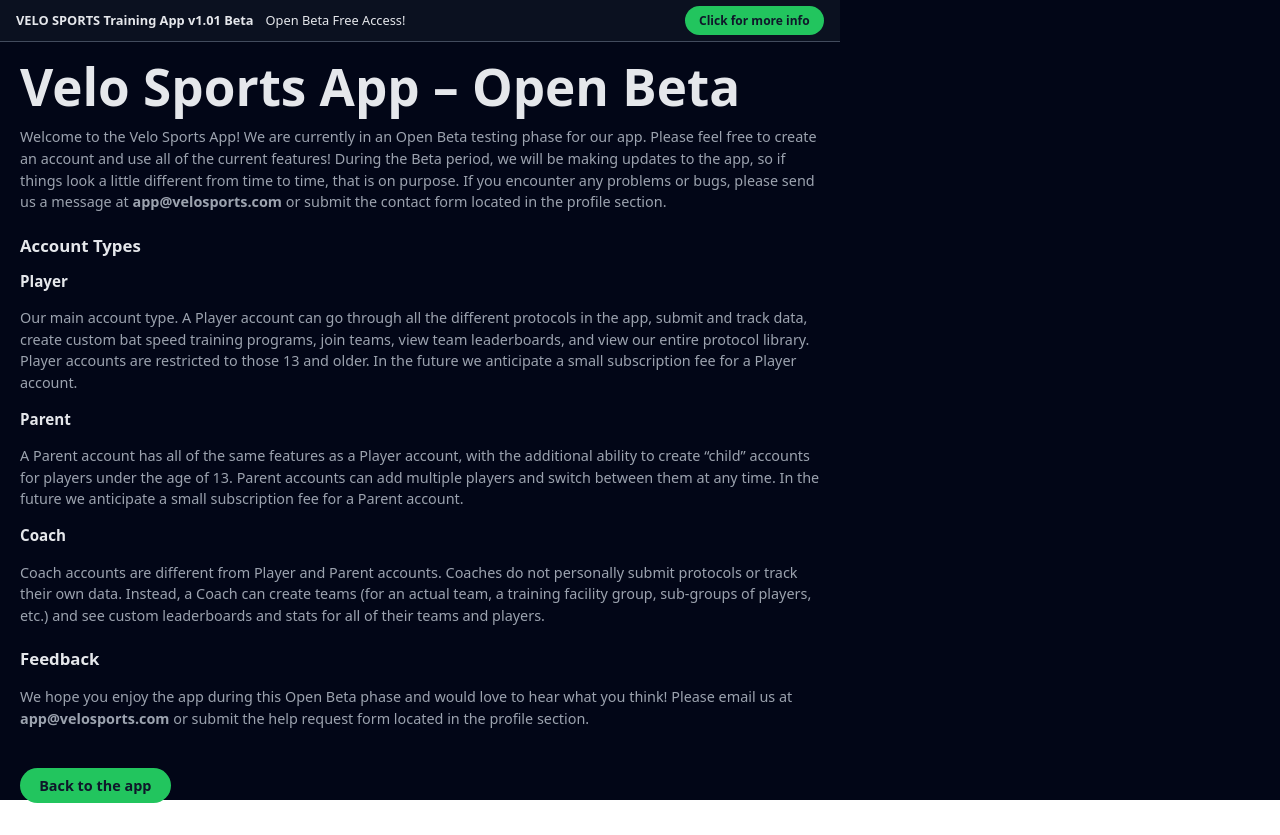
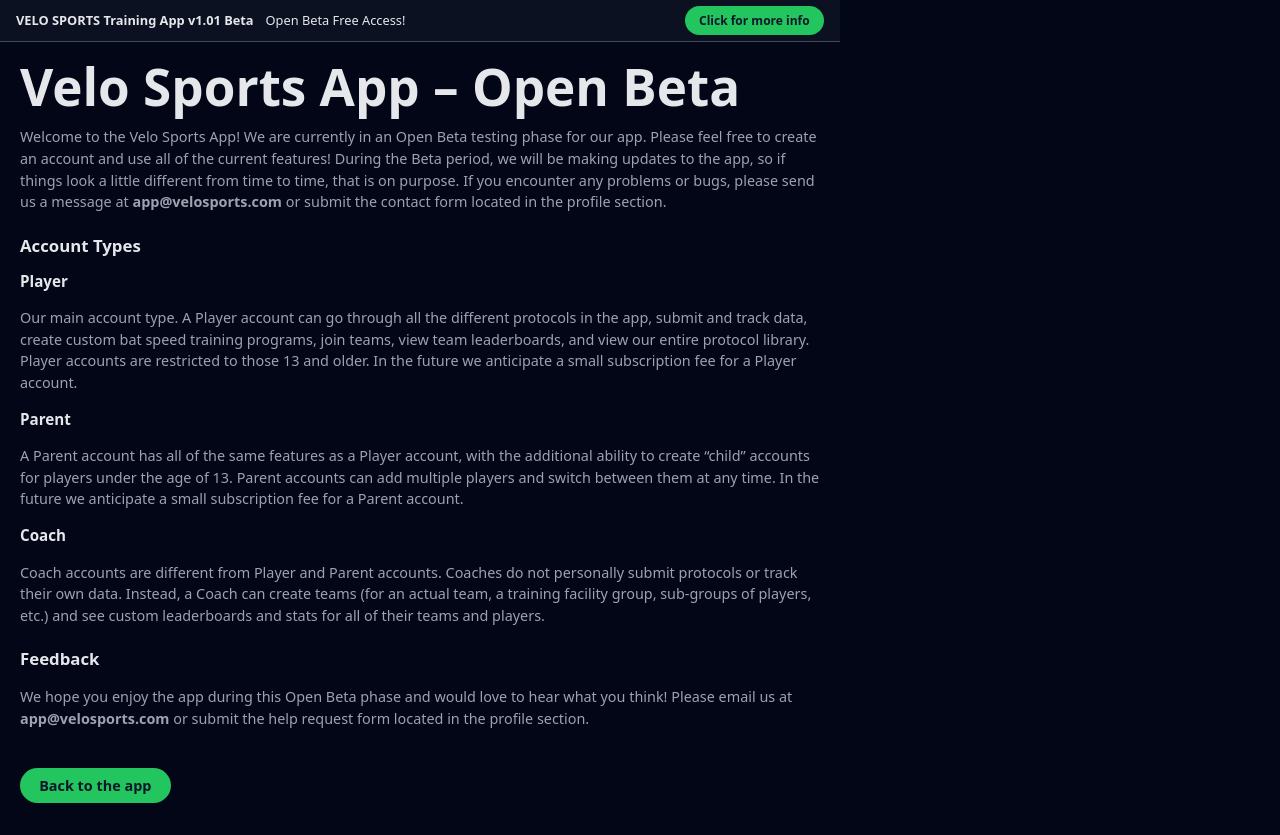
Before and after one commit to mikevelosports/VeloSports, a React app in the folder frontend/: page /beta-info in a window 1280 px wide. Built offline with nearby package versions, Linux system fonts and the light colour scheme; no server answers; the HTML template or start-up script is replaced by a standard one.

Commit message:
updated CSS, working proto

```diff
--- a/frontend/src/pages/DashboardPage.tsx
+++ b/frontend/src/pages/DashboardPage.tsx
@@ -625,7 +625,7 @@
         width: size,
         borderRadius: "10px",
         border: `1px solid ${tierColor}`,
-        background: CARD_BG_ALT,
+        background: CARD_BG,
         padding: compact ? "0.25rem" : "0.35rem",
         opacity: earned ? 1 : 0.3,
         display: "flex",
@@ -4064,7 +4064,7 @@
                 padding: "0.35rem 0.6rem",
                 borderRadius: "999px",
                 border: `1px solid ${CARD_BORDER}`,
-                background: CARD_BG,
+                background: CARD_BG_ALT,
                 color: PRIMARY_TEXT,
                 fontSize: "0.85rem"
               }}
--- a/frontend/src/theme.css
+++ b/frontend/src/theme.css
@@ -102,16 +102,21 @@
   display: block;
 }
 
-html,
-body,
-#root {
-  height: 100%;
+html {
+  min-height: 100%;
+  background: var(--velo-bg-page); /* important for mobile overscroll */
 }
 
 body {
   margin: 0;
+  min-height: 100%;
   background: var(--velo-bg-page);
   color: var(--velo-text-primary);
   font-family: system-ui, -apple-system, BlinkMacSystemFont, "Segoe UI",
     sans-serif;
 }
+
+#root {
+  min-height: 100vh;
+  background: var(--velo-bg-page);
+}
```
